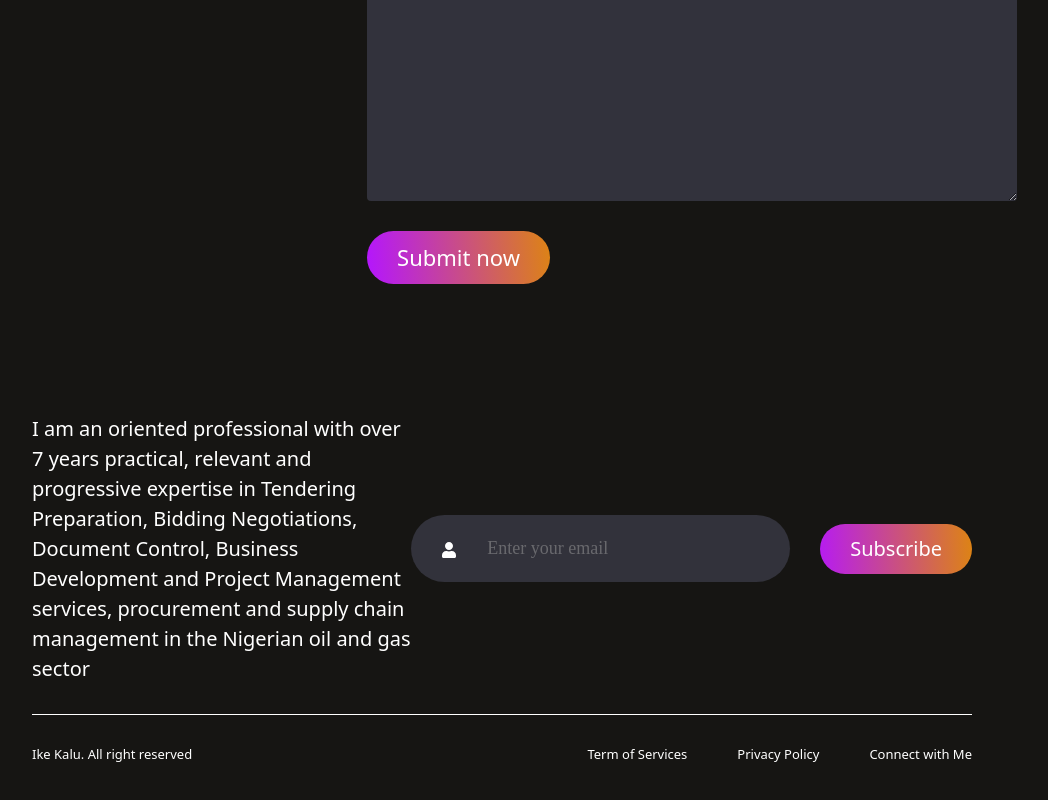
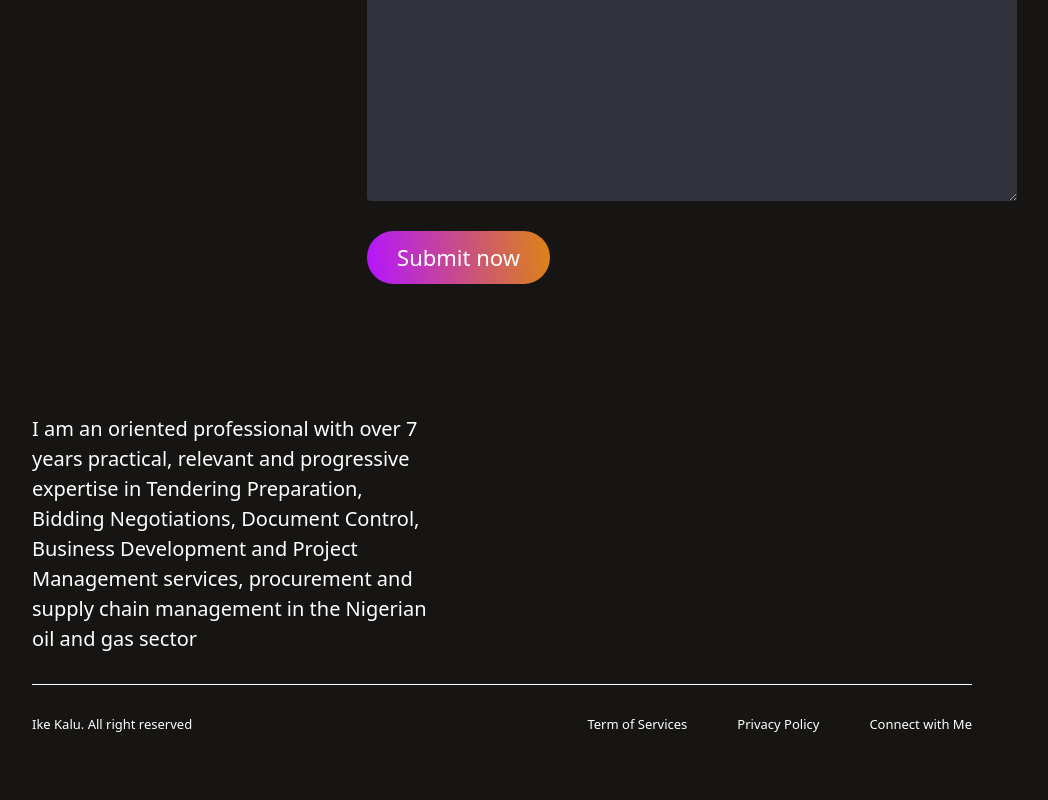
Before and after one commit to ChibuikeUkonu/Portfolio, a Next.js app: page / in a window 1280 px wide. Shown: the part 5754-6554 px from the top of the page, without its empty margins (138-1186 px from the left). Built offline with nearby package versions, Linux system fonts and the light colour scheme.

Commit message:
edit commit

```diff
--- a/src/Component/About/About.module.css
+++ b/src/Component/About/About.module.css
@@ -139,7 +139,7 @@ font-weight: 500;
     }
     .about_achievements p{
         text-align: center;
-        font-size: 10px;
+        font-size: 9px;
     }
 
 }
--- a/src/Component/Footer/Footer.jsx
+++ b/src/Component/Footer/Footer.jsx
@@ -14,7 +14,7 @@ Development and Project Management services, procurement and supply chain manage
 Nigerian oil and gas sector</p>
       </div>
       <div className={style.footer_top_right}>
-        <div className={style.footer_email_input}>
+        {/* <div className={style.footer_email_input}>
         <FaUser
         style={{
               marginTop:'7px',
@@ -22,7 +22,7 @@ Nigerian oil and gas sector</p>
          />
         <input type="email"placeholder='Enter your email' />
         </div>
-        <div className={style.footer_subscribe}>Subscribe</div>
+        <div className={style.footer_subscribe}>Subscribe</div> */}
       </div>
     </div>
     <hr />
--- a/src/Component/Footer/Footer.module.css
+++ b/src/Component/Footer/Footer.module.css
@@ -85,7 +85,7 @@
         gap:25px;
     }
     .footer_left{
-        font-size: 12px;
+        font-size: 10px;
         font-weight: 600;
     }
     .footer_subscribe{
--- a/src/app/Certificate/certificate.module.css
+++ b/src/app/Certificate/certificate.module.css
@@ -121,7 +121,7 @@
         font-weight: 600;
     }
     .university p{
-      font-size: 14px;
+      font-size: 12px;
       font-weight: 300;
       line-height: 22px;
       max-width: 200px;
```
